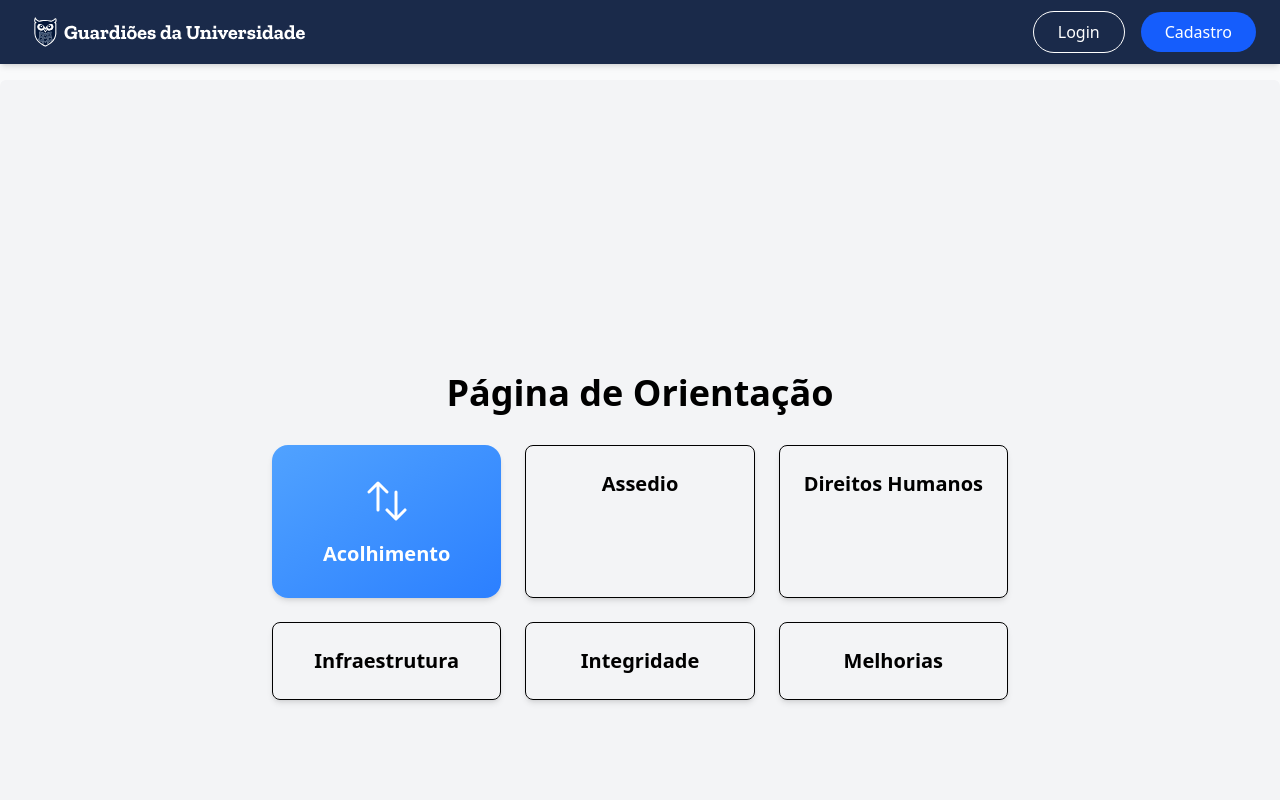
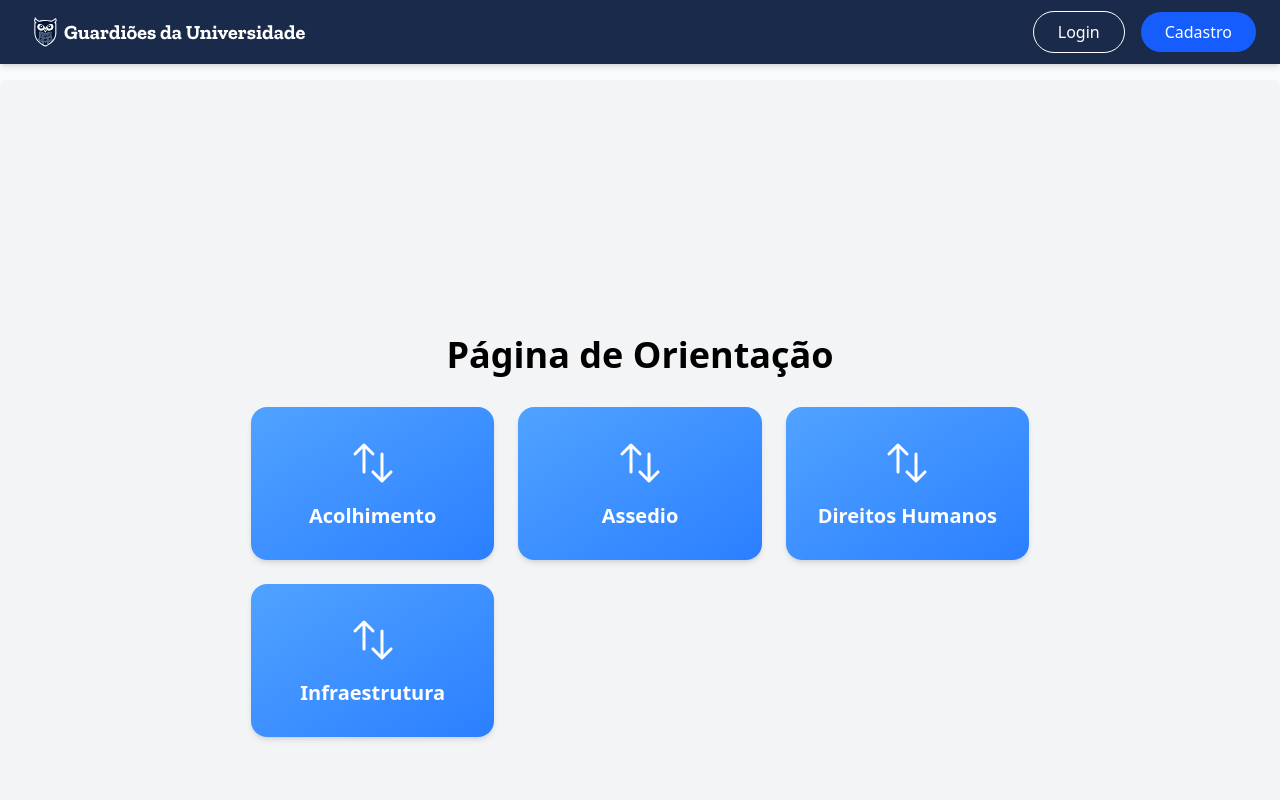
Before and after one commit to fga-eps-mds/2025.2-Valhalla, a Next.js app in the folder Front/: page /orientacao in a window 1280 px wide. Shown: the top 800 px of the page. Built offline with nearby package versions, Linux system fonts and the light colour scheme.

Commit message:
feat: adiciona botões 2 a 4

```diff
--- a/Front/src/app/(orientacao)/orientacao/page.tsx
+++ b/Front/src/app/(orientacao)/orientacao/page.tsx
@@ -33,21 +33,47 @@ export default function Orientacao() {
           </div>
         </Link>
 
-              <Link href="/orientacao/assedio" className="p-6 border rounded-lg shadow-md hover:shadow-lg transition-shadow duration-300 text-center">
-                <h2 className="text-xl font-semibold">Assedio</h2>
-              </Link>
-              <Link href="/orientacao/direitos-humanos" className="p-6 border rounded-lg shadow-md hover:shadow-lg transition-shadow duration-300 text-center">
-                <h2 className="text-xl font-semibold">Direitos Humanos</h2>
-              </Link>
-              <Link href="/orientacao/infraestrutura" className="p-6 border rounded-lg shadow-md hover:shadow-lg transition-shadow duration-300 text-center">
-                <h2 className="text-xl font-semibold">Infraestrutura</h2>
-              </Link>
-              <Link href="/orientacao/integridade" className="p-6 border rounded-lg shadow-md hover:shadow-lg transition-shadow duration-300 text-center">
-                <h2 className="text-xl font-semibold">Integridade</h2>
-              </Link>
-              <Link href="/orientacao/melhorias" className="p-6 border rounded-lg shadow-md hover:shadow-lg transition-shadow duration-300 text-center">
-                <h2 className="text-xl font-semibold">Melhorias</h2>
-              </Link>
+        <Link href="/assedio" className="
+          bg-linear-to-br from-blue-400 to-blue-500
+          shadow-md rounded-2xl overflow-hidden
+          flex flex-col justify-between min-h-[120px]
+          transition-transform duration-300 hover:scale-105"
+        >
+          <div className="p-8 text-white flex flex-col items-center gap-4">
+            <ArrowsUpDownIcon className="w-12 h-12" />
+            <h3 className="text-lg sm:text-xl font-semibold text-center leading-tight">
+              Assedio
+            </h3>
+          </div>
+        </Link>
+
+        <Link href="/direitos-humanos" className="
+          bg-linear-to-br from-blue-400 to-blue-500
+          shadow-md rounded-2xl overflow-hidden
+          flex flex-col justify-between min-h-[120px]
+          transition-transform duration-300 hover:scale-105"
+        >
+          <div className="p-8 text-white flex flex-col items-center gap-4">
+            <ArrowsUpDownIcon className="w-12 h-12" />
+            <h3 className="text-lg sm:text-xl font-semibold text-center leading-tight">
+              Direitos Humanos
+            </h3>
+          </div>
+        </Link>
+
+        <Link href="/infraestrutura" className="
+          bg-linear-to-br from-blue-400 to-blue-500
+          shadow-md rounded-2xl overflow-hidden
+          flex flex-col justify-between min-h-[120px]
+          transition-transform duration-300 hover:scale-105"
+        >
+          <div className="p-8 text-white flex flex-col items-center gap-4">
+            <ArrowsUpDownIcon className="w-12 h-12" />
+            <h3 className="text-lg sm:text-xl font-semibold text-center leading-tight">
+              Infraestrutura
+            </h3>
+          </div>
+        </Link>
 
             </div>
           </div>
```
